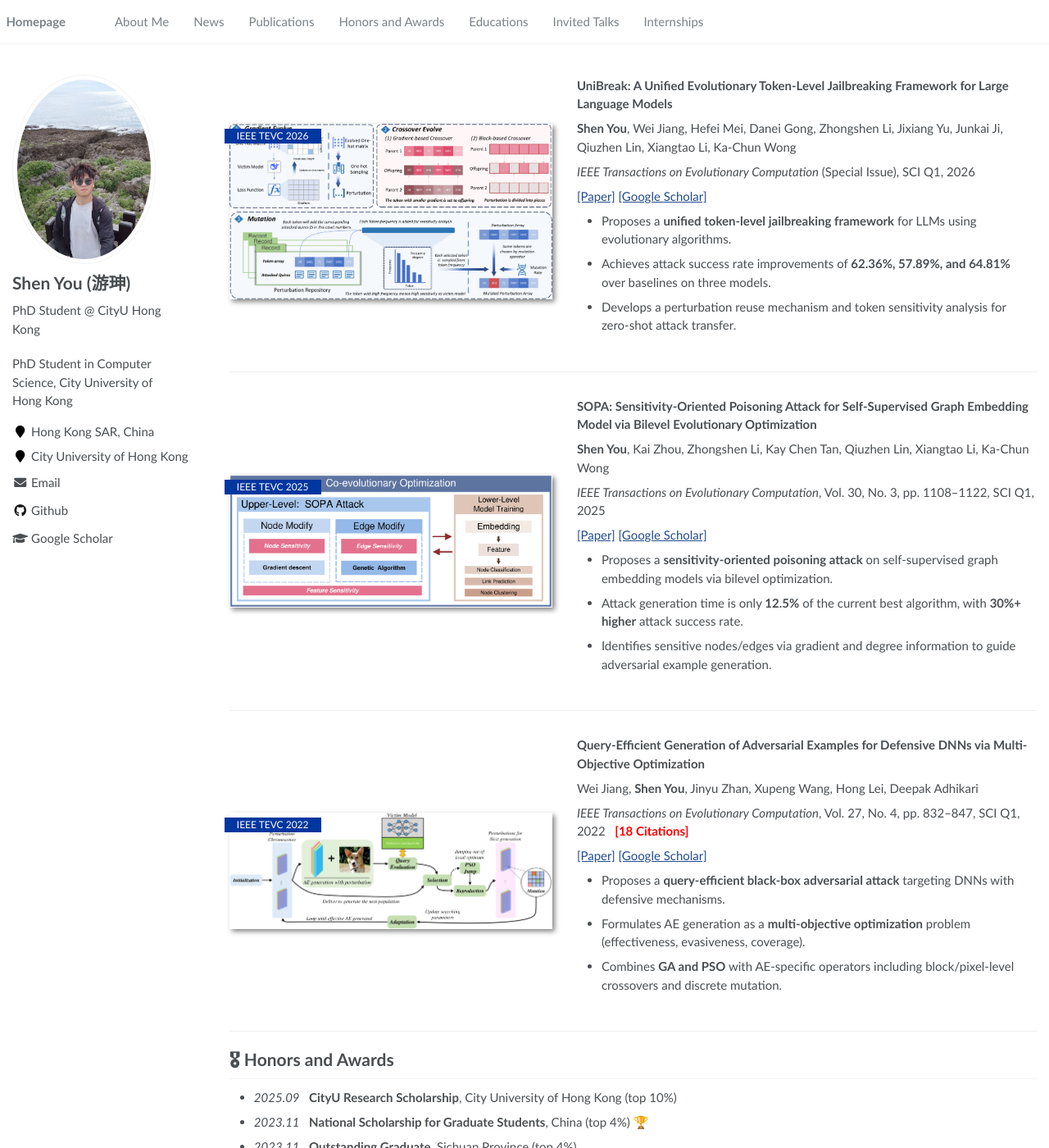
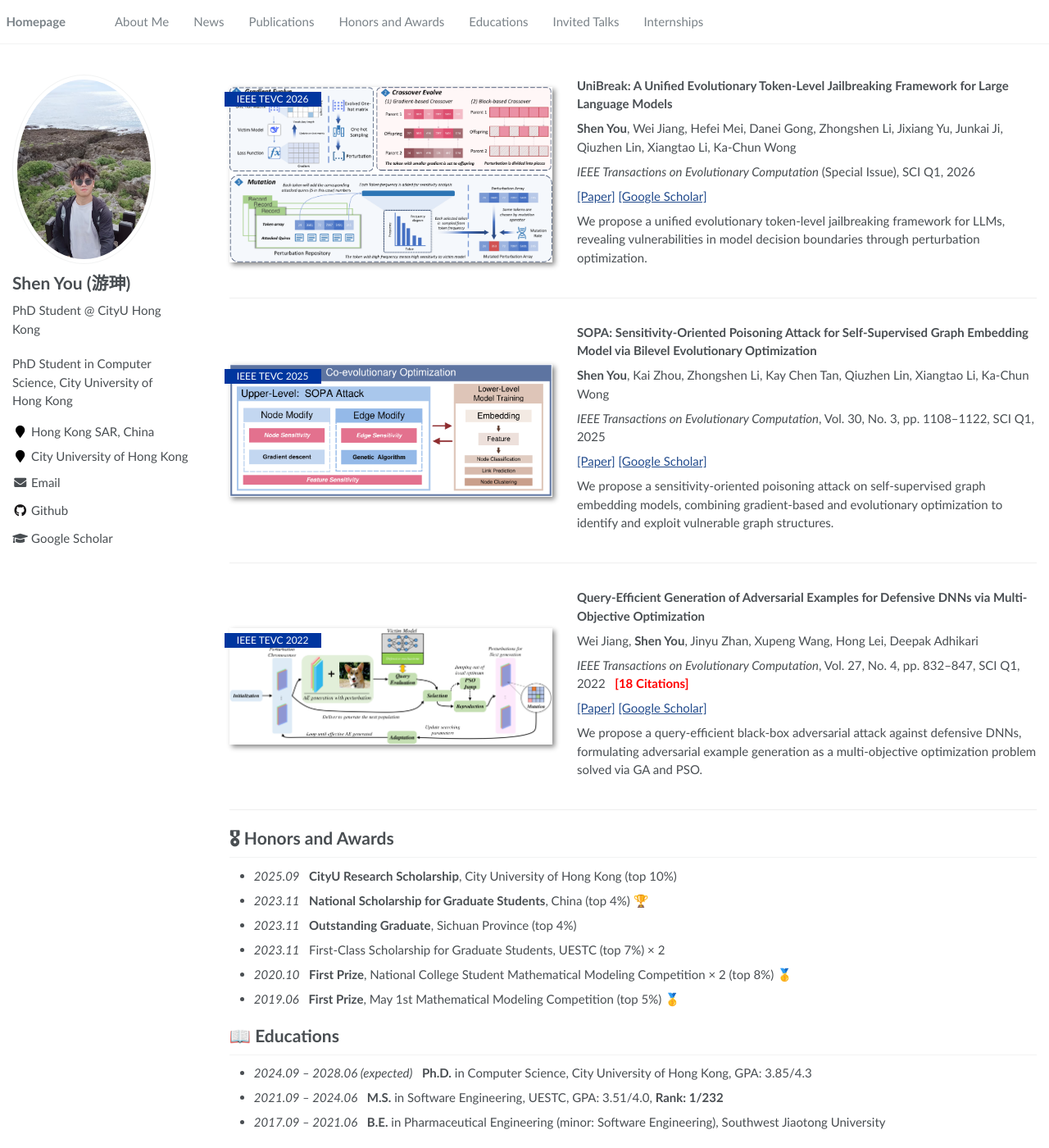
Before and after one commit to youshengithub/youshengit.github.io, a Jekyll site: the page built from _pages/about.md, in a window 1280 px wide and 1400 px high, scrolled down 517 px. Shown: the whole window at 82% size. Built offline with Jekyll 4.4.1, drawn with Linux system fonts in a browser that asks for light colours.

Commit message:
Simplify paper descriptions to one-line summaries

```diff
--- a/_pages/about.md
+++ b/_pages/about.md
@@ -39,9 +39,7 @@ My research interests include **Adversarial Machine Learning**, **AI Security**,
 
 [\[Paper\]](https://ieeexplore.ieee.org/document/10855453) [\[Google Scholar\]](https://scholar.google.com/citations?view_op=view_citation&hl=en&user=Ok_jDvgAAAAJ&citation_for_view=Ok_jDvgAAAAJ:eQOLeE2rZwMC)
 
-- Proposes a **unified token-level jailbreaking framework** for LLMs using evolutionary algorithms.
-- Achieves attack success rate improvements of **62.36%, 57.89%, and 64.81%** over baselines on three models.
-- Develops a perturbation reuse mechanism and token sensitivity analysis for zero-shot attack transfer.
+We propose a unified evolutionary token-level jailbreaking framework for LLMs, revealing vulnerabilities in model decision boundaries through perturbation optimization.
 </div>
 </div>
 
@@ -56,9 +54,7 @@ My research interests include **Adversarial Machine Learning**, **AI Security**,
 
 [\[Paper\]](https://ieeexplore.ieee.org/document/10684800) [\[Google Scholar\]](https://scholar.google.com/citations?view_op=view_citation&hl=en&user=Ok_jDvgAAAAJ&citation_for_view=Ok_jDvgAAAAJ:zYLM7Y9cAGgC)
 
-- Proposes a **sensitivity-oriented poisoning attack** on self-supervised graph embedding models via bilevel optimization.
-- Attack generation time is only **12.5%** of the current best algorithm, with **30%+ higher** attack success rate.
-- Identifies sensitive nodes/edges via gradient and degree information to guide adversarial example generation.
+We propose a sensitivity-oriented poisoning attack on self-supervised graph embedding models, combining gradient-based and evolutionary optimization to identify and exploit vulnerable graph structures.
 </div>
 </div>
 
@@ -73,9 +69,7 @@ Wei Jiang, **Shen You**, Jinyu Zhan, Xupeng Wang, Hong Lei, Deepak Adhikari
 
 [\[Paper\]](https://ieeexplore.ieee.org/document/9988479) [\[Google Scholar\]](https://scholar.google.com/citations?view_op=view_citation&hl=en&user=Ok_jDvgAAAAJ&citation_for_view=Ok_jDvgAAAAJ:u-x6o8ySG0sC)
 
-- Proposes a **query-efficient black-box adversarial attack** targeting DNNs with defensive mechanisms.
-- Formulates AE generation as a **multi-objective optimization** problem (effectiveness, evasiveness, coverage).
-- Combines **GA and PSO** with AE-specific operators including block/pixel-level crossovers and discrete mutation.
+We propose a query-efficient black-box adversarial attack against defensive DNNs, formulating adversarial example generation as a multi-objective optimization problem solved via GA and PSO.
 </div>
 </div>
 
```
